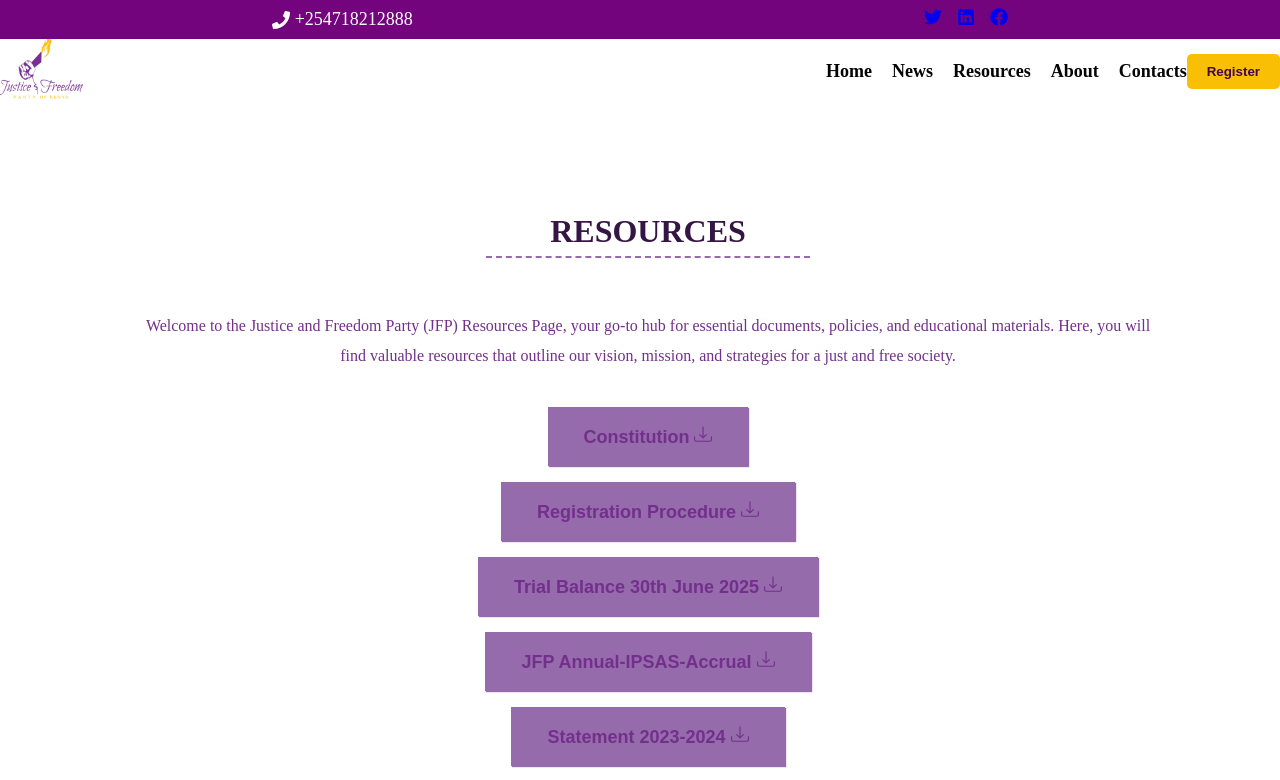
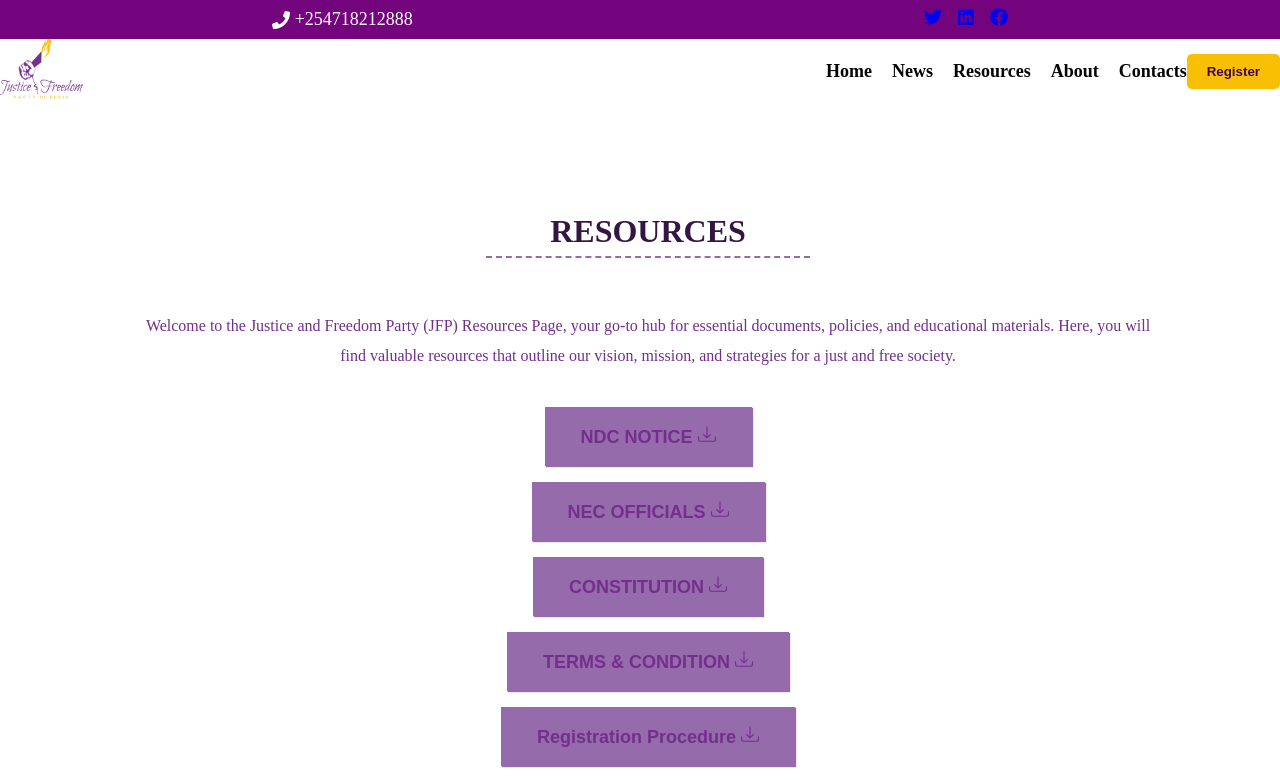
Before and after one commit to QueenterJuma/jfp-kenya, a React (Vite) app: page /resources in a window 1280 px wide. Shown: the top 780 px of the page. Built offline with nearby package versions, Linux system fonts and the light colour scheme; a web font is replaced by a local one.

Commit message:
Add  Statement document

```diff
--- a/src/components/Resources/Resources.jsx
+++ b/src/components/Resources/Resources.jsx
@@ -1,10 +1,13 @@
 import React from 'react'
 import { BsDownload } from 'react-icons/bs';
+import NDCNotice from '/NDC-Notice.pdf';
+import NECOFFICIALS from '/NEC-Officials.pdf';
 import CONSTITUTION from '/Constitution.pdf';
+import TERMS from '/Terms-Conditions.pdf';
 import REGISTRATION from '/Reg-Procedure.pdf';
 import BALANCE from '/Financials-tri-balance.pdf';
-import IPSAS from '/Annual-IPSAS-Accrual.pdf'
-import STATEMENT2023 from '/Stateme2023-24.png';
+import IPSAS from '/Annual-IPSAS-Accrual.pdf';
+import STATEMENT2023 from '/Stateme2023-24.pdf';
 
 const Resources = () => {
   return (
@@ -12,13 +15,39 @@ const Resources = () => {
       <h1>Resources</h1>
 
       <p>Welcome to the Justice and Freedom Party (JFP) Resources Page, your go-to hub for essential documents, policies, and educational materials. Here, you will find valuable resources that outline our vision, mission, and strategies for a just and free society.</p>
+
+      <a href={NDCNotice} target='_blank' download> <button
+        type='button'
+        className=""
+        title="NDCnotice"
+      >
+        NDC NOTICE <BsDownload />
+      </button> </a>
+
+      <a href={NECOFFICIALS} target='_blank' download> <button
+        type='button'
+        className=""
+        title="Nec"
+      >
+        NEC OFFICIALS <BsDownload />
+      </button> </a>
+
      <a href={CONSTITUTION} target='_blank' download> <button
         type='button'
         className=""
         title="Constitution"
       >
-        Constitution <BsDownload />
+        CONSTITUTION <BsDownload />
       </button> </a>
+
+      <a href={TERMS} target='_blank' download> <button
+        type='button'
+        className=""
+        title="CTerms"
+      >
+        TERMS & CONDITION <BsDownload />
+      </button> </a>
+
 
       <a href={REGISTRATION} target='_blank' download><button
         type='button'
```
